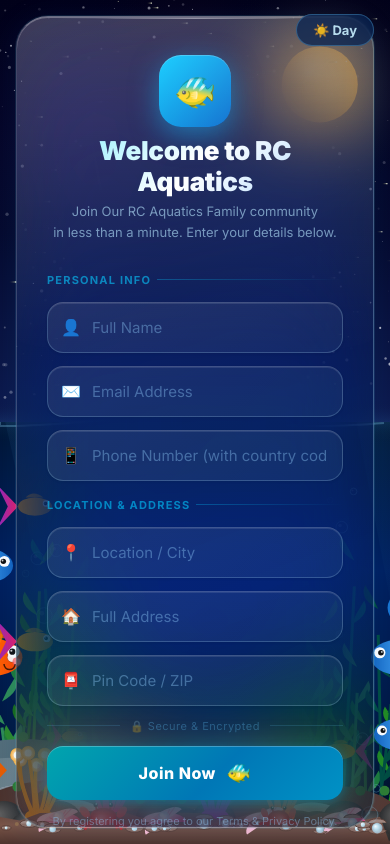
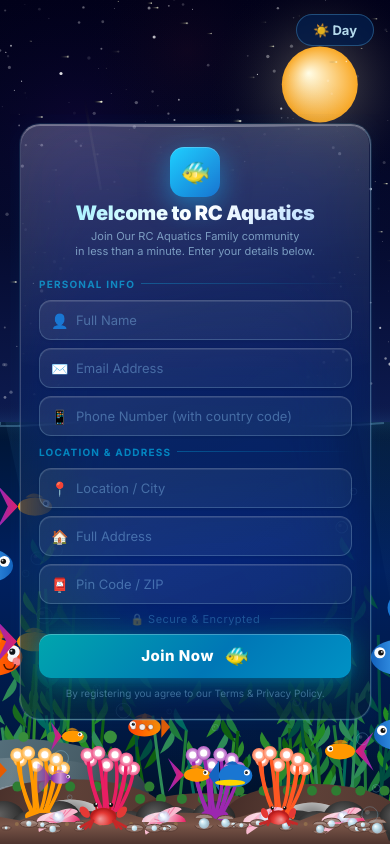
Before and after one commit to ajay-kq/Registration-System, a website: page index.html in a window 390 px wide. Drawn offline with Linux system fonts and the light colour scheme; animation ran at ten frames a second.

Commit message:
Optimize UI for mobile views (scale down form)

```diff
--- a/index.html
+++ b/index.html
@@ -418,6 +418,91 @@
 
         .nemo-bubble.show {
             opacity: 1
+        }
+
+        /* ── MOBILE OPTIMIZATIONS (to show more of the aquarium) ── */
+        @media (max-width: 480px) {
+            .wrap {
+                padding: 10px;
+                max-width: 95vw;
+            }
+
+            .card {
+                padding: 22px 18px 18px;
+                border-radius: 20px;
+            }
+
+            .card::before {
+                border-radius: 20px 20px 60% 60% / 20px 20px 16px 16px;
+            }
+
+            .logo {
+                width: 50px;
+                height: 50px;
+                font-size: 24px;
+                border-radius: 14px;
+                margin-bottom: 4px;
+            }
+
+            h1 {
+                font-size: 20px;
+            }
+
+            .desc {
+                font-size: 11px;
+                margin-bottom: 16px;
+                line-height: 1.4;
+            }
+
+            form {
+                gap: 8px;
+            }
+
+            .row2 {
+                gap: 8px;
+            }
+
+            input,
+            select {
+                padding: 11px 12px 11px 36px;
+                font-size: 13px;
+                border-radius: 12px;
+            }
+
+            .ico {
+                font-size: 14px;
+                left: 12px;
+            }
+
+            .ilabel {
+                font-size: 11px;
+                left: 36px;
+            }
+
+            .section-label {
+                font-size: 10px;
+                margin-top: 2px;
+            }
+
+            button[type=submit] {
+                padding: 12px;
+                font-size: 15px;
+                border-radius: 12px;
+            }
+
+            button[type=submit] span:last-child {
+                font-size: 16px !important;
+            }
+
+            .terms {
+                font-size: 10px;
+            }
+
+            .nemo-bubble {
+                font-size: 12px;
+                padding: 6px 14px;
+                bottom: 50%;
+            }
         }
     </style>
 </head>
```
